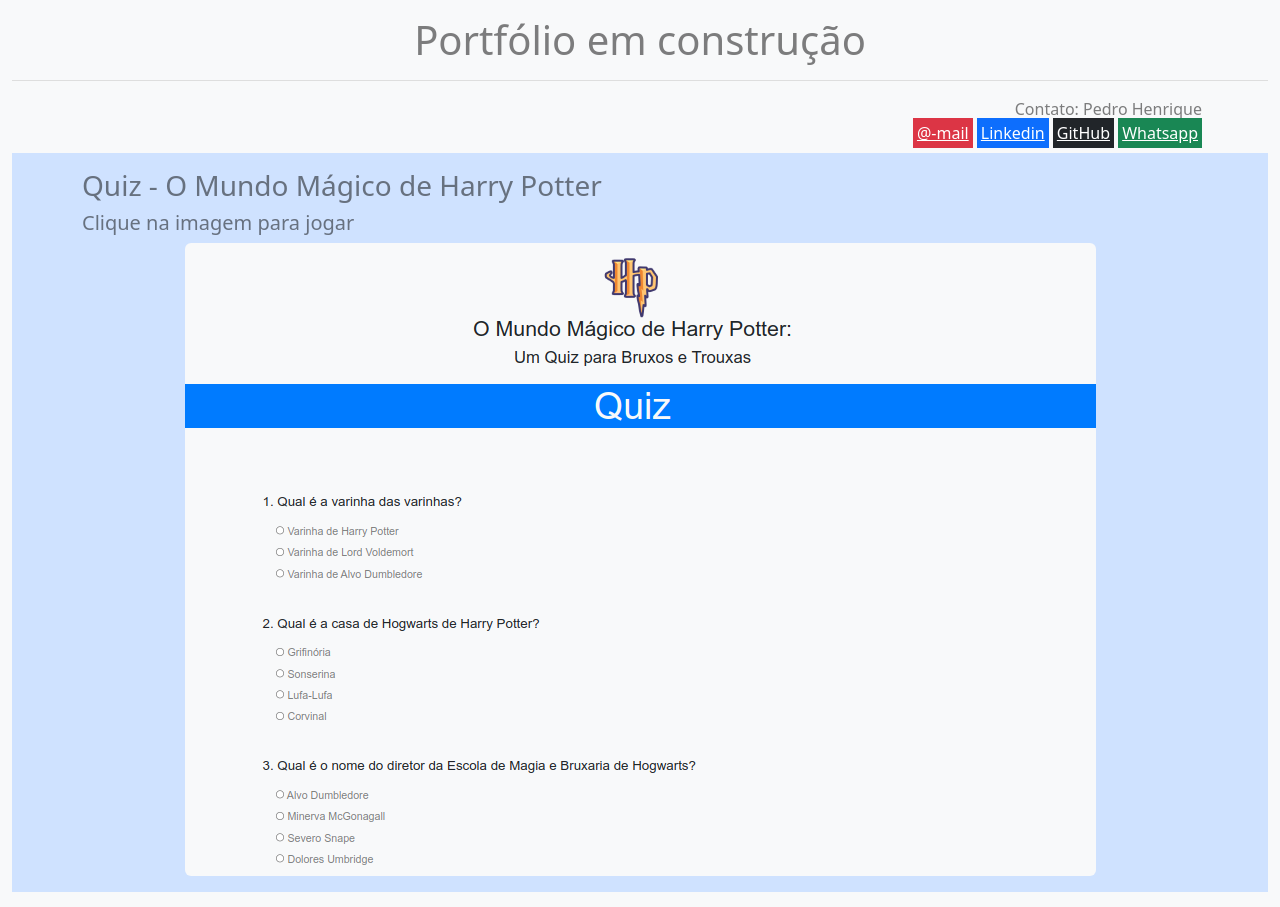
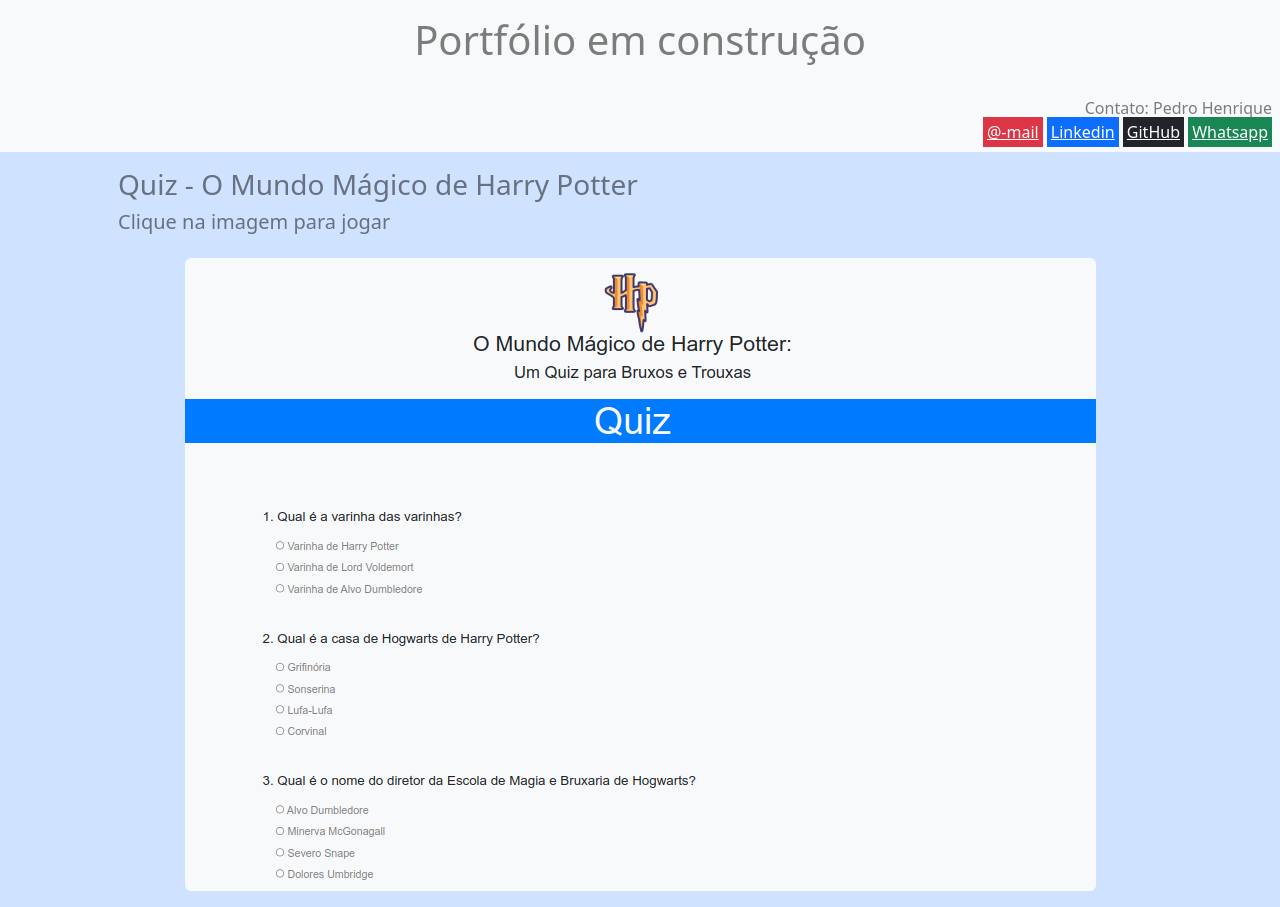
Before and after one commit to dev-pedro/portfolio, a plain HTML site: page index.html in a window 1280 px wide. Drawn offline with nearby package versions, Linux system fonts and the light colour scheme.

Commit message:
update home page

```diff
--- a/index.html
+++ b/index.html
@@ -14,22 +14,12 @@
       crossorigin="anonymous"
     ></script>
     <title>Pedro Henrique - Developer</title>
-
-    <style>
-      .colorText {
-        color: rgb(77, 77, 77);
-      }
-
-      h1 {
-        border-bottom: 1px solid #dedede;
-      }
     </style>
   </head>
-  <body class="bg-light">
-    <div class="container-fluid">
-      <h1 class="text-black-50 py-3 text-center">Portfólio em construção</h1>
-
-      <div class="nav p-2 d-flex flex-column container">
+  <body class="bg-light m-0">
+    <h1 class="text-black-50 py-3 text-center">Portfólio em construção</h1>
+    <div class="">
+      <div class="nav p-2 px-2 d-flex flex-column ">
         <p class="text-black-50 text-end my-0">Contato: Pedro Henrique</p>
         <div class="text-black-50 text-end p-0">
           <a
@@ -52,13 +42,13 @@
           >
         </div>
       </div>
-      <div class="portifolio">
+      <div class="portifolio m-0">
         <div class="quiz py-3 bg-primary-subtle container-fluid">
-          <div class="container">
+          <div class="container px-5">
             <p class="text-black-50 h3">
               Quiz - O Mundo Mágico de Harry Potter
             </p>
-            <p class="text-black-50 h5">Clique na imagem para jogar</p>
+            <p class="text-black-50 h5 pb-3">Clique na imagem para jogar</p>
             <a href="https://portfolio.devpedrohenrique.com.br/quiz/">
               <img
                 class="rounded mx-auto d-block"
```
